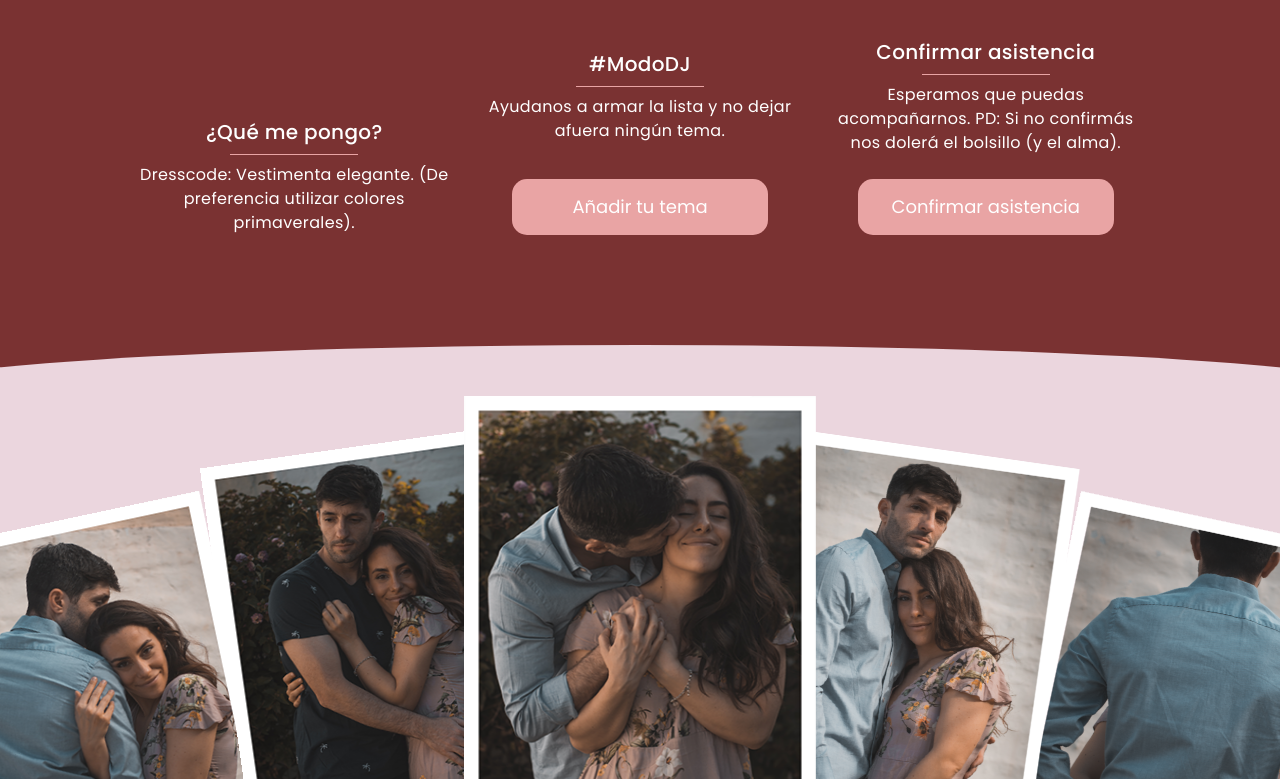
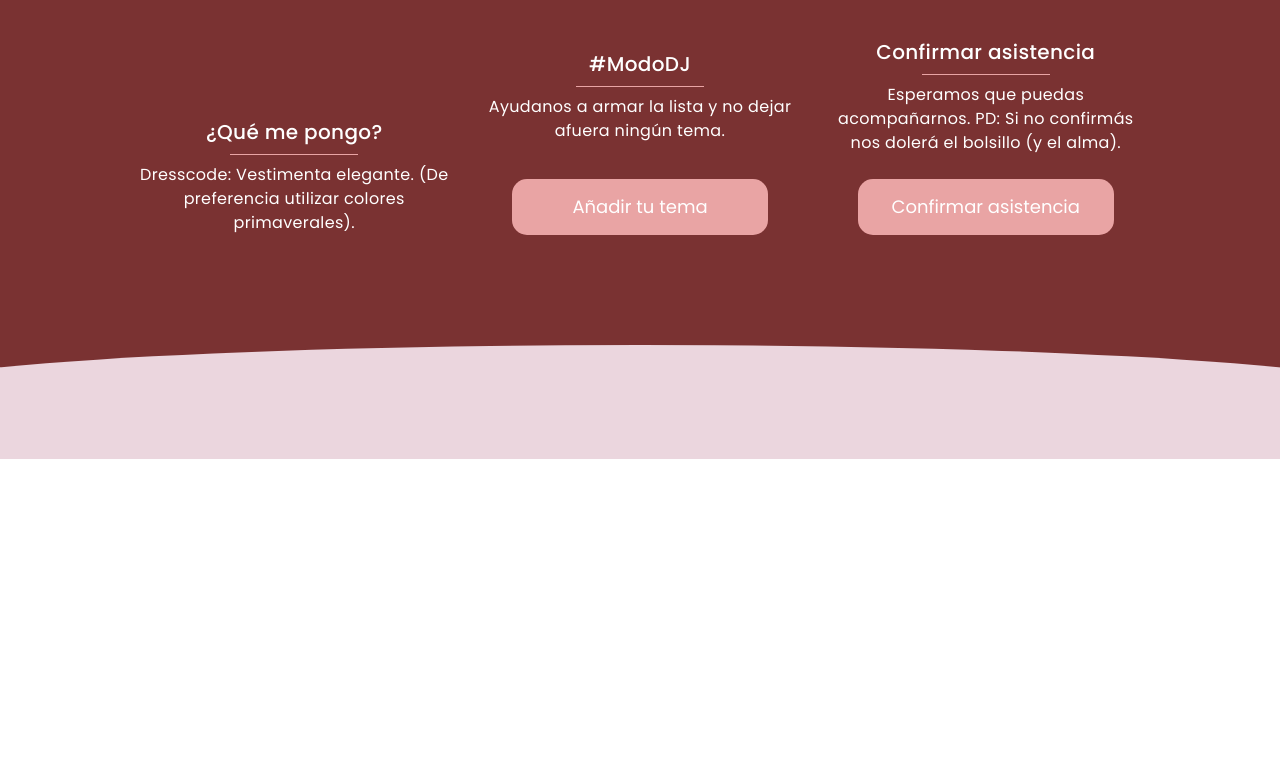
Before and after one commit to FabianBarua/bodaFabian, a React (Vite) app: page / in a window 1280 px wide. Shown: the part 1803-2582 px from the top of the page. After the commit the page ends 2262 px from the top, so only its background shows below. Built offline with nearby package versions, Linux system fonts and the light colour scheme; a web font is replaced by a local one.

Commit message:
hidden Carousel

```diff
--- a/src/pages/Layout.jsx
+++ b/src/pages/Layout.jsx
@@ -260,8 +260,8 @@
 
             </SectionContainer>
 
-            <section className="hidden lg:flex lg:w-full lg:justify-center">
-               <Carousel />
+            <section className="hidden lg:flex lg:w-full lg:justify-center pb-16">
+            {/* <Carousel /> */}
             </section>
 
 
```
